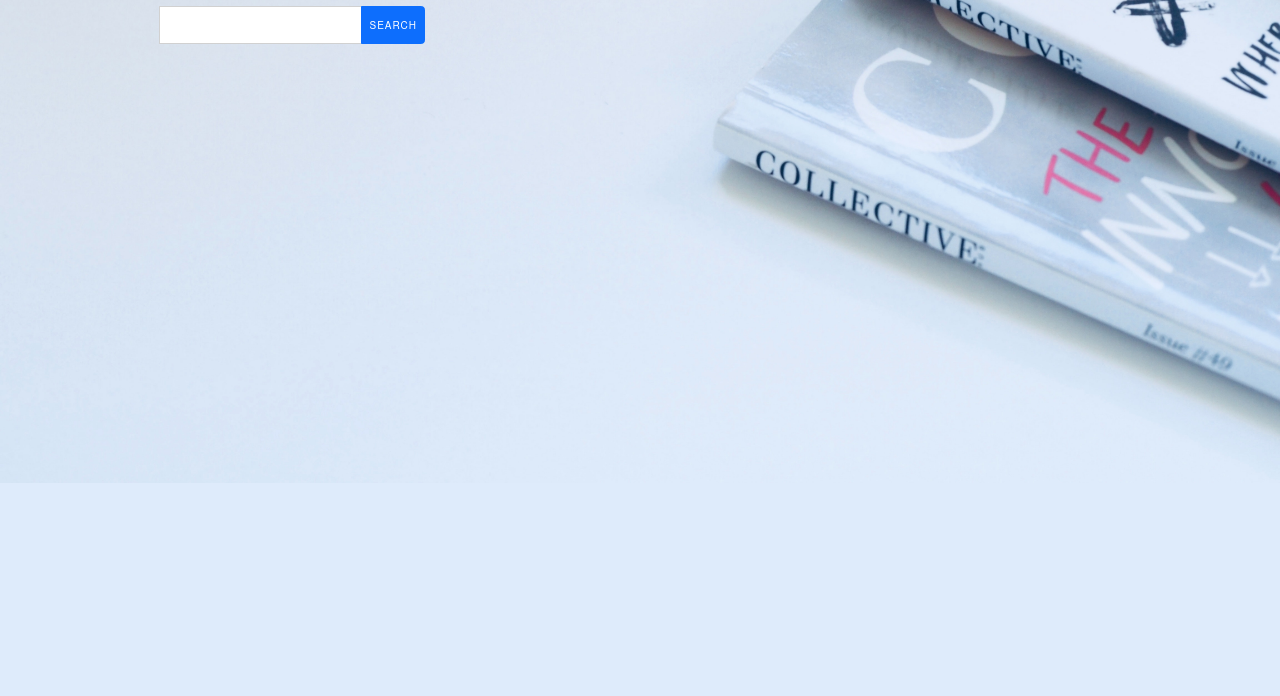
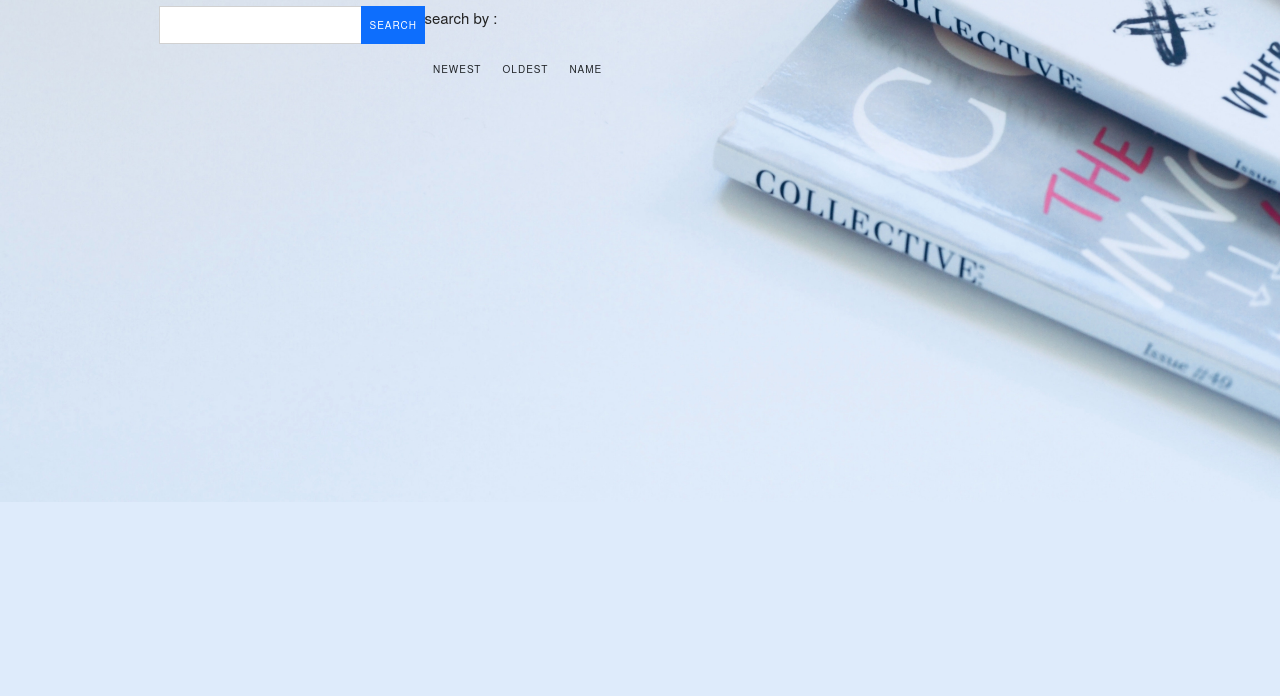
Before and after one commit to zaineb-damak/zaineb-damak.github.io, a plain HTML site: page news api/index.html in a window 1280 px wide. Shown: the part 104-800 px from the top of the page. Drawn offline with nearby package versions, Linux system fonts and the light colour scheme.

Commit message:
Update index.html

```diff
--- a/news api/index.html
+++ b/news api/index.html
@@ -18,6 +18,12 @@
             <label for="news"></label>
             <input class="input" type="text"/><br/>
             <button class="submit btn btn-primary">search</button>
+            <div>
+              <h6> search by :</h6>
+              <button type="button"class="btn newest">newest</button>
+              <button type="button" class="btn oldest">oldest</button>
+              <button type="button" class="btn name">name</button>
+          </div>
         </form>
        </div>
     </div>
@@ -26,7 +32,8 @@
     </div>
 
 
-    <script src="./script.js"></script>
+    <!--<script src="./script.js"></script>-->
+    <script src="./test.js"></script>
 
   </body>
 </html>
```
